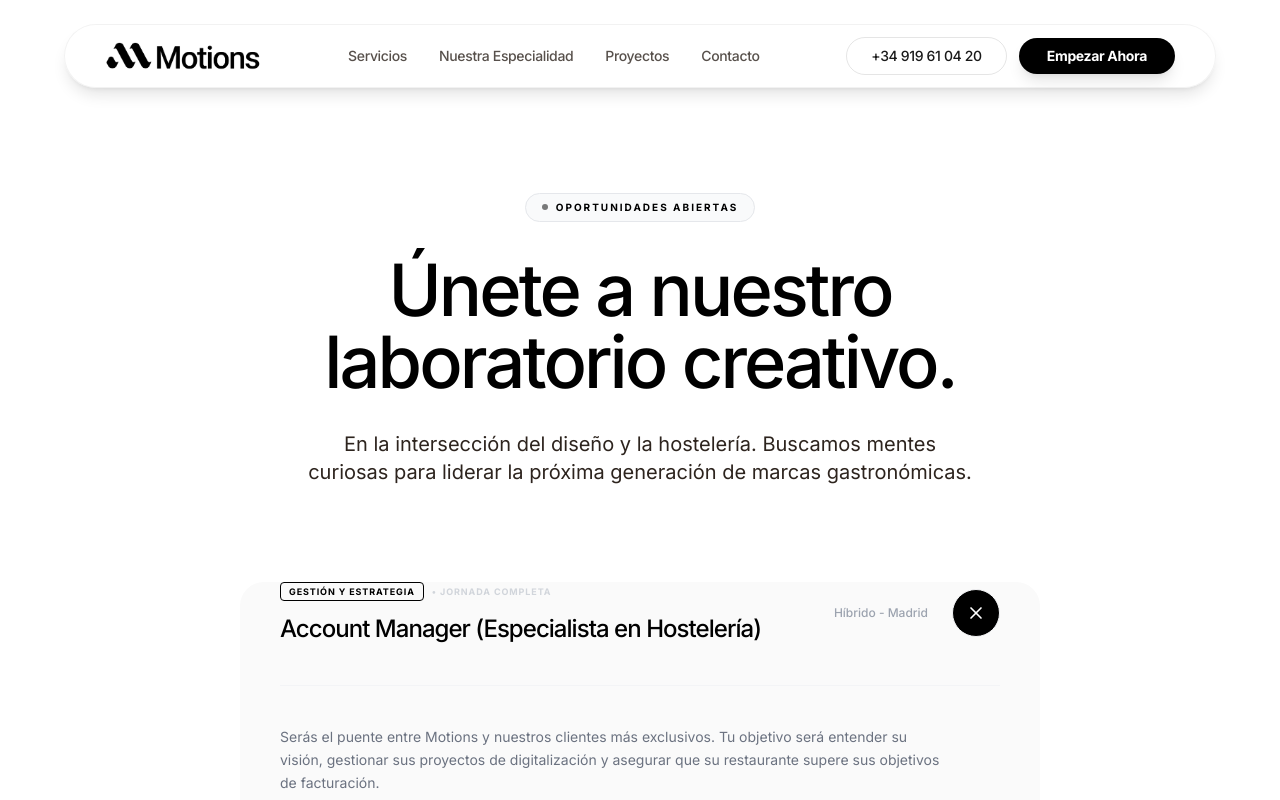
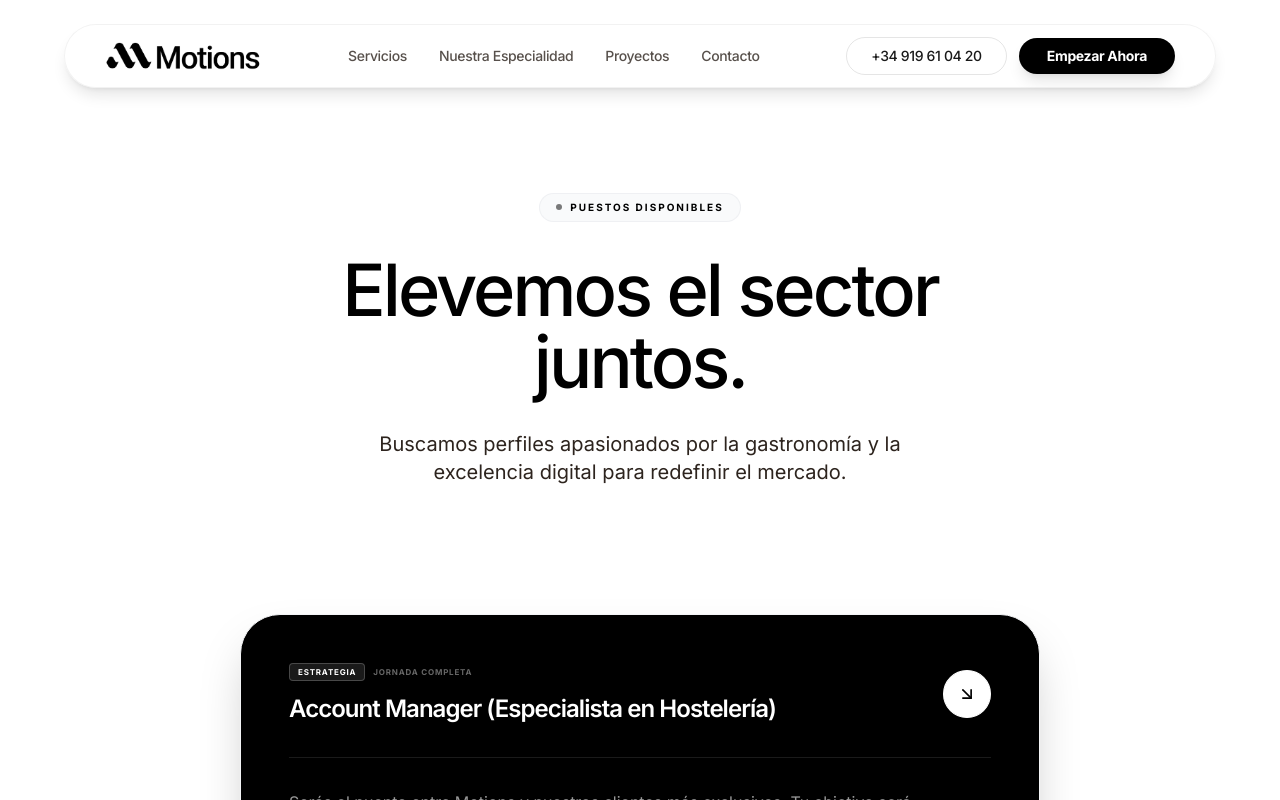
Before and after one commit to motionsmanagement/Motions, a React (Vite) app: page /unete in a window 1280 px wide. Both pictures are taken after a click on the element 640 px from the left and 653 px from the top of the page. Shown: the top 800 px of the page. Built offline with nearby package versions, Linux system fonts and the light colour scheme.

Commit message:
style: simplificación extrema de Carreras con contacto directo y nuevas animaciones de alto contraste

```diff
--- a/components/Careers.tsx
+++ b/components/Careers.tsx
@@ -1,5 +1,5 @@
-import React, { useState, useEffect, useRef } from 'react';
-import { ChevronRight, ArrowUpRight, MapPin, Clock, Briefcase, Users, Zap, Check, ArrowRight, X } from 'lucide-react';
+import React, { useState, useEffect } from 'react';
+import { ChevronRight, ArrowUpRight, MapPin, Clock, Briefcase, Users, Zap, Check, ArrowRight, X, Mail } from 'lucide-react';
 import Navbar from './Navbar';
 import Footer from './Footer';
 
@@ -16,7 +16,7 @@ const positions: JobPosition[] = [
   {
     id: 'account-manager',
     title: 'Account Manager (Especialista en Hostelería)',
-    category: 'Gestión y Estrategia',
+    category: 'Estrategia',
     location: 'Híbrido - Madrid',
     type: 'Jornada Completa',
     description: 'Serás el puente entre Motions y nuestros clientes más exclusivos. Tu objetivo será entender su visión, gestionar sus proyectos de digitalización y asegurar que su restaurante supere sus objetivos de facturación.'
@@ -82,156 +82,95 @@ const positions: JobPosition[] = [
 const Careers: React.FC = () => {
   const [visible, setVisible] = useState(false);
   const [expandedId, setExpandedId] = useState<string | null>(null);
-  const [isSubmitted, setIsSubmitted] = useState(false);
 
   useEffect(() => {
     setVisible(true);
     window.scrollTo(0, 0);
-
-    document.title = "Únete al equipo | Motions - Marketing Gastronómico de Vanguardia";
-    const metaDesc = document.querySelector('meta[name="description"]');
-    if (metaDesc) {
-      metaDesc.setAttribute('content', 'Únete a Motions y ayuda a transformar el futuro digital de los mejores restaurantes. Buscamos talento creativo y estratégico.');
-    }
+    document.title = "Únete al equipo | Motions";
   }, []);
-
-  const handleSubmit = async (e: React.FormEvent<HTMLFormElement>, jobTitle: string) => {
-    e.preventDefault();
-    const formData = new FormData(e.currentTarget);
-    const data = {
-      puesto: jobTitle,
-      nombre: formData.get('nombre'),
-      email: formData.get('email'),
-      linkedin: formData.get('linkedin'),
-      mensaje: formData.get('mensaje')
-    };
-
-    try {
-      await fetch('https://formsubmit.co/ajax/contacto@motions.es', {
-        method: 'POST',
-        headers: { 'Content-Type': 'application/json', 'Accept': 'application/json' },
-        body: JSON.stringify(data)
-      });
-      setIsSubmitted(true);
-    } catch (error) {
-      console.error('Error:', error);
-      setIsSubmitted(true);
-    }
-  };
 
   return (
     <div className="bg-white min-h-screen font-['Inter'] selection:bg-black selection:text-white overflow-x-hidden">
       <Navbar />
 
-      <main className="pt-32 md:pt-48 pb-24">
-        {/* Hero Section */}
-        <div className="max-w-7xl mx-auto px-6 md:px-12 mb-16 md:mb-24 text-center">
-          <div className={`inline-flex items-center bg-gray-50 border border-gray-200 px-4 py-1.5 rounded-full mb-8 transition-all duration-1000 ease-[cubic-bezier(0.16,1,0.3,1)] ${visible ? 'opacity-100 translate-y-0' : 'opacity-0 translate-y-8'}`}>
-             <div className="w-1.5 h-1.5 bg-black rounded-full animate-pulse mr-2" />
-            <span className="text-[10px] font-bold text-black uppercase tracking-[0.2em]">Oportunidades Abiertas</span>
+      <main className="pt-32 md:pt-48 pb-32">
+        {/* Simplified Hero Section */}
+        <div className="max-w-7xl mx-auto px-6 md:px-12 mb-20 md:mb-32 text-center">
+          <div className={`inline-flex items-center space-x-2 bg-gray-50 border border-gray-200/50 px-4 py-1.5 rounded-full mb-8 transition-all duration-1000 ease-[cubic-bezier(0.16,1,0.3,1)] ${visible ? 'opacity-100 scale-100' : 'opacity-0 scale-95 translate-y-4'}`}>
+            <div className="w-1.5 h-1.5 bg-black rounded-full animate-pulse" />
+            <span className="text-[10px] font-bold text-black uppercase tracking-[0.2em]">Puestos Disponibles</span>
           </div>
 
-          <h1 className={`text-4xl sm:text-5xl md:text-6xl lg:text-7xl font-medium tracking-tighter text-black leading-[1.1] mb-8 transition-all duration-1000 delay-100 ease-[cubic-bezier(0.16,1,0.3,1)] ${visible ? 'opacity-100 translate-y-0' : 'opacity-0 translate-y-12'}`}>
-            Únete a nuestro <br className="hidden md:block" /> laboratorio creativo.
+          <h1 className={`text-4xl sm:text-5xl md:text-6xl lg:text-7xl font-medium tracking-tighter text-black leading-[1.1] mb-8 transition-all duration-1000 delay-150 ease-[cubic-bezier(0.16,1,0.3,1)] ${visible ? 'opacity-100' : 'opacity-0 translate-y-8'}`}>
+            Elevemos el sector <br className="hidden md:block" /> juntos.
           </h1>
 
-          <p className={`text-base md:text-xl text-gray-450 max-w-2xl mx-auto leading-relaxed transition-all duration-1000 delay-200 ease-[cubic-bezier(0.16,1,0.3,1)] ${visible ? 'opacity-100 translate-y-0' : 'opacity-0 translate-y-12'}`}>
-            En la intersección del diseño y la hostelería. Buscamos mentes curiosas para liderar la próxima generación de marcas gastronómicas.
+          <p className={`text-base md:text-xl text-gray-450 max-w-xl mx-auto leading-relaxed transition-all duration-1000 delay-300 ease-[cubic-bezier(0.16,1,0.3,1)] ${visible ? 'opacity-100' : 'opacity-0 translate-y-8'}`}>
+            Buscamos perfiles apasionados por la gastronomía y la excelencia digital para redefinir el mercado.
           </p>
         </div>
 
-        {/* Jobs List - Integrated Form Experience */}
-        <div className="max-w-4xl mx-auto px-6 md:px-12 space-y-0 mb-32">
+        {/* Minimalist Jobs List */}
+        <div className="max-w-4xl mx-auto px-6 md:px-12 space-y-4">
           {positions.map((job, index) => {
             const isExpanded = expandedId === job.id;
             return (
               <div
                 key={job.id}
-                className={`group border-b border-gray-100 transition-all duration-1000 ease-[cubic-bezier(0.16,1,0.3,1)] ${visible ? 'opacity-100 translate-y-0' : 'opacity-0 translate-y-12'} ${isExpanded ? 'bg-[#FAFAFA] rounded-[1.5rem] my-4 px-6 md:px-10' : 'py-8 md:py-10'}`}
-                style={{ transitionDelay: isExpanded ? '0ms' : `${index * 80 + 400}ms` }}
+                onClick={() => setExpandedId(isExpanded ? null : job.id)}
+                className={`group border border-gray-100 transition-all duration-1000 ease-[cubic-bezier(0.23,1,0.32,1)] cursor-pointer ${visible ? 'opacity-100 scale-100' : 'opacity-0 scale-95 translate-y-8'} ${isExpanded ? 'bg-black border-black p-8 md:p-12 rounded-[2.5rem] shadow-2xl' : 'bg-gray-50/30 p-6 md:p-8 rounded-[2rem] hover:bg-white hover:shadow-xl hover:border-gray-200 hover:-translate-y-1'}`}
+                style={{ transitionDelay: isExpanded ? '0ms' : `${index * 60 + 400}ms` }}
               >
-                {/* Job Info Header */}
-                <div
-                  onClick={() => {
-                    setExpandedId(isExpanded ? null : job.id);
-                    setIsSubmitted(false);
-                  }}
-                  className="flex flex-col md:flex-row justify-between items-start md:items-center gap-6 cursor-pointer"
-                >
+                <div className="flex flex-col md:flex-row justify-between items-start md:items-center gap-6">
                   <div className="flex-1">
                     <div className="flex items-center gap-2 mb-3">
-                      <span className={`text-[9px] font-bold border px-2 py-0.5 rounded uppercase tracking-widest transition-colors ${isExpanded ? 'border-black text-black' : 'text-gray-300 border-gray-100'}`}>{job.category}</span>
-                      <span className="text-[9px] font-bold text-gray-300 uppercase tracking-widest">• {job.type}</span>
+                      <span className={`text-[8px] font-bold px-2 py-0.5 rounded uppercase tracking-widest border transition-colors ${isExpanded ? 'bg-white/10 border-white/20 text-white' : 'bg-black/5 border-black/5 text-black'}`}>{job.category}</span>
+                      <span className={`text-[8px] font-bold uppercase tracking-widest ${isExpanded ? 'text-white/40' : 'text-gray-300'}`}>{job.type}</span>
                     </div>
-                    <h3 className={`text-xl md:text-2xl font-medium text-black transition-all duration-500 tracking-tight leading-tight ${isExpanded ? 'text-black' : 'group-hover:text-neutral-500'}`}>
+                    <h3 className={`text-xl md:text-2xl font-semibold transition-all duration-500 tracking-tight ${isExpanded ? 'text-white' : 'text-black'}`}>
                       {job.title}
                     </h3>
                   </div>
 
-                  <div className="flex items-center gap-6 w-full md:w-auto md:justify-end">
-                    <div className="flex flex-col text-xs text-gray-400 font-medium whitespace-nowrap">
-                      <span>{job.location}</span>
-                    </div>
-                    <div className={`w-10 h-10 md:w-12 md:h-12 rounded-full border border-gray-100 flex items-center justify-center transition-all duration-500 ml-auto md:ml-0 ${isExpanded ? 'bg-black text-white rotate-90 border-black' : 'group-hover:bg-black group-hover:text-white group-hover:scale-110'}`}>
-                      {isExpanded ? <X className="w-4 h-4 md:w-5 md:h-5" /> : <ArrowRight className="w-4 h-4 md:w-5 md:h-5 transition-transform group-hover:-rotate-45" />}
-                    </div>
+                  <div className={`w-10 h-10 md:w-12 md:h-12 rounded-full border flex items-center justify-center transition-all duration-700 ${isExpanded ? 'bg-white text-black rotate-45 border-white' : 'border-gray-200 bg-white group-hover:bg-black group-hover:text-white group-hover:border-black group-hover:scale-110'}`}>
+                    <ArrowRight className="w-4 h-4 md:w-5 md:h-5 transition-transform" />
                   </div>
                 </div>
 
-                {/* Integrated Form Section */}
                 <div
-                  className={`overflow-hidden transition-all duration-700 ease-[cubic-bezier(0.16,1,0.3,1)] ${isExpanded ? 'max-h-[1000px] opacity-100 mt-10 pb-10' : 'max-h-0 opacity-0 pointer-events-none'}`}
+                  className={`overflow-hidden transition-all duration-700 ease-[cubic-bezier(0.23,1,0.32,1)] ${isExpanded ? 'max-h-[500px] opacity-100 mt-8' : 'max-h-0 opacity-0'}`}
                 >
-                  <div className="border-t border-gray-100 pt-10">
-                    {!isSubmitted ? (
-                      <>
-                        <div className="mb-10">
-                          <p className="text-gray-500 text-sm leading-relaxed max-w-2xl mb-8">
-                            {job.description}
-                          </p>
-                          <h4 className="text-xl md:text-2xl font-medium text-black tracking-tight mb-8">Envía tu postulación para <br /> <span className="text-gray-400">{job.title}</span></h4>
-                        </div>
+                  <div className="border-t border-white/10 pt-8 space-y-8">
+                    <p className="text-white/60 text-sm md:text-base leading-relaxed max-w-2xl">
+                      {job.description}
+                    </p>
 
-                        <form onSubmit={(e) => handleSubmit(e, job.title)} className="grid grid-cols-1 md:grid-cols-2 gap-x-10 gap-y-10">
-                          <div className="space-y-3">
-                            <label className="text-[10px] font-bold text-gray-400 uppercase tracking-widest block">Nombre Completo</label>
-                            <input required name="nombre" type="text" className="w-full bg-transparent border-b border-gray-200 pb-3 focus:outline-none focus:border-black transition-all text-base md:text-lg font-medium placeholder:text-gray-100" placeholder="Escribe tu nombre..." />
-                          </div>
-                          <div className="space-y-3">
-                            <label className="text-[10px] font-bold text-gray-400 uppercase tracking-widest block">Email de Contacto</label>
-                            <input required name="email" type="email" className="w-full bg-transparent border-b border-gray-200 pb-3 focus:outline-none focus:border-black transition-all text-base md:text-lg font-medium placeholder:text-gray-100" placeholder="hola@tuemail.com" />
-                          </div>
-                          <div className="md:col-span-2 space-y-3">
-                            <label className="text-[10px] font-bold text-gray-400 uppercase tracking-widest block">LinkedIn o Portfolio</label>
-                            <input required name="linkedin" type="url" className="w-full bg-transparent border-b border-gray-200 pb-3 focus:outline-none focus:border-black transition-all text-base md:text-lg font-medium placeholder:text-gray-100" placeholder="https://..." />
-                          </div>
-                          <div className="md:col-span-2 space-y-3">
-                            <label className="text-[10px] font-bold text-gray-400 uppercase tracking-widest block">Notas Adicionales</label>
-                            <textarea name="mensaje" rows={2} className="w-full bg-transparent border-b border-gray-200 pb-3 focus:outline-none focus:border-black transition-all text-base md:text-lg font-medium resize-none placeholder:text-gray-100" placeholder="Cuéntanos un poco por qué encajas..."></textarea>
-                          </div>
-
-                          <div className="md:col-span-2 pt-6">
-                            <button type="submit" className="px-8 py-3.5 bg-black text-white rounded-full font-bold text-sm shadow-xl hover:bg-neutral-800 transition-all hover:scale-[1.02] active:scale-95">
-                              Enviar Candidatura
-                            </button>
-                          </div>
-                        </form>
-                      </>
-                    ) : (
-                      <div className="flex flex-col items-center text-center py-10">
-                        <div className="w-16 h-16 bg-black rounded-full flex items-center justify-center mb-8 shadow-xl">
-                          <Check className="text-white w-8 h-8" />
-                        </div>
-                        <h2 className="text-2xl md:text-3xl font-medium text-black mb-4 tracking-tighter">Postulación Recibida</h2>
-                        <p className="text-gray-500 text-sm max-w-sm mx-auto leading-relaxed">Gracias por tu interés. Revisaremos tu perfil y te contactaremos pronto si encajas con nuestra visión.</p>
-                        <button onClick={() => { setIsSubmitted(false); setExpandedId(null); }} className="mt-8 text-black font-bold text-[10px] uppercase tracking-widest border border-gray-200 px-6 py-2.5 rounded-full hover:bg-gray-50 transition-all">Cerrar</button>
-                      </div>
-                    )}
+                    <div className="bg-white/5 border border-white/10 rounded-3xl p-6 md:p-8 flex flex-col md:flex-row items-center justify-between gap-6">
+                      <p className="text-white text-sm md:text-base font-medium flex items-center gap-3">
+                        <Mail className="w-5 h-5 text-white/40" />
+                        Aplica enviando tu LinkedIn y porfolio a <span className="underline decoration-white/20 underline-offset-4">contacto@motions.es</span>
+                      </p>
+                      <a
+                        href={`mailto:contacto@motions.es?subject=Candidatura: ${job.title}`}
+                        className="px-6 py-3 bg-white text-black rounded-full font-bold text-xs uppercase tracking-widest hover:scale-105 active:scale-95 transition-all w-full md:w-auto text-center"
+                      >
+                        Enviar Email
+                      </a>
+                    </div>
                   </div>
                 </div>
               </div>
             );
           })}
+        </div>
+
+        {/* Bottom Contact CTA */}
+        <div className={`mt-32 max-w-xl mx-auto text-center px-6 transition-all duration-1000 delay-700 ${visible ? 'opacity-100' : 'opacity-0 translate-y-8'}`}>
+            <p className="text-gray-400 text-sm mb-4">¿No ves tu puesto ideal?</p>
+            <h4 className="text-2xl font-medium mb-8">Cuéntanos qué puedes aportar a Motions.</h4>
+            <a href="mailto:contacto@motions.es" className="inline-flex items-center gap-2 text-black font-bold border-b-2 border-black pb-1 hover:opacity-60 transition-opacity">
+                Mandamos una propuesta espontánea <ArrowRight className="w-4 h-4" />
+            </a>
         </div>
       </main>
 
```
